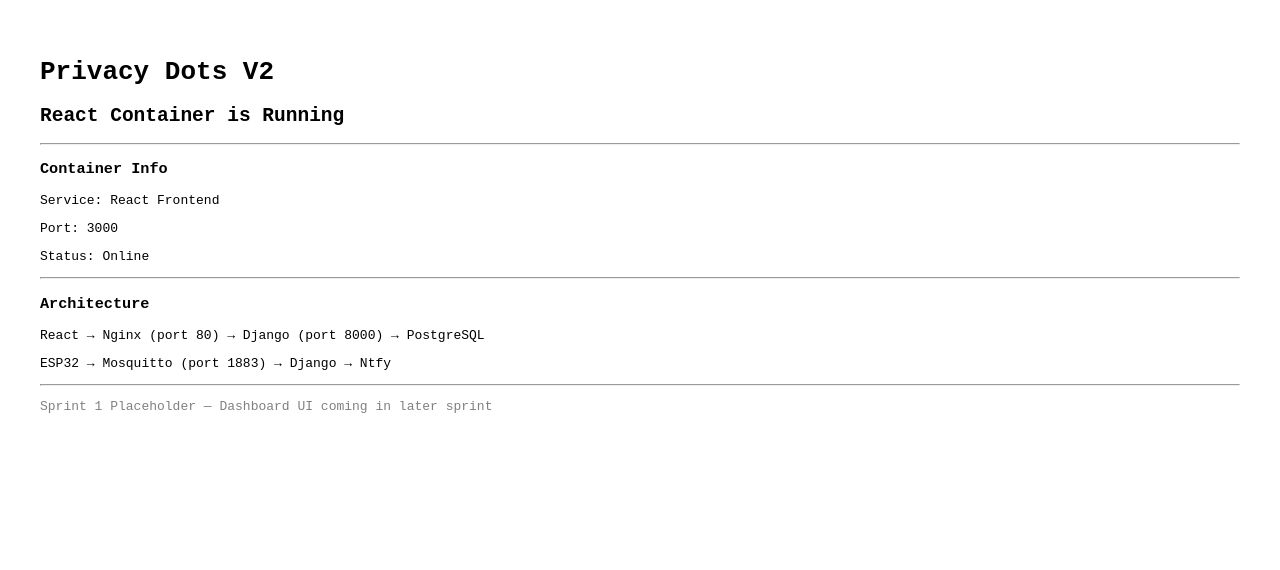
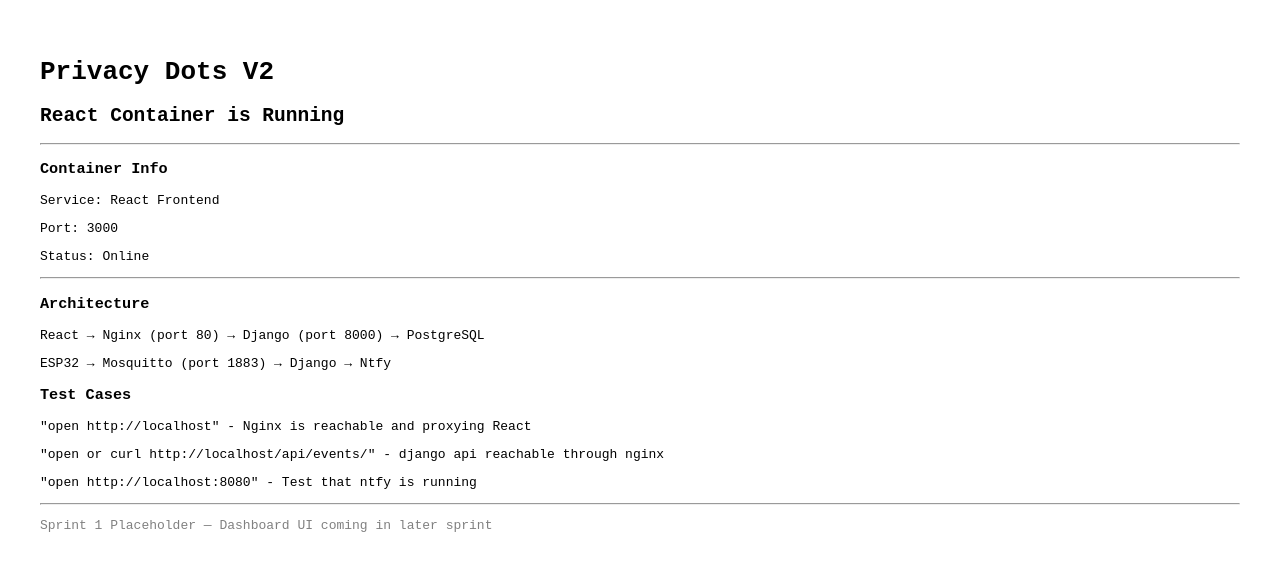
Before and after one commit to devi-walto/Privacy-Dots-V2, a React (Create React App) app in the folder react/: page / in a window 1280 px wide. Shown: the top 570 px of the page. Built offline with nearby package versions, Linux system fonts and the light colour scheme.

Commit message:
Add test cases section to App.js
Added test case instructions for local server checks.

```diff
--- a/react/src/App.js
+++ b/react/src/App.js
@@ -34,6 +34,13 @@ function App() {
       <p>React → Nginx (port 80) → Django (port 8000) → PostgreSQL</p>
       <p>ESP32 → Mosquitto (port 1883) → Django → Ntfy</p>
 
+
+      <h3> Test Cases</h3>
+
+      <p> "open http://localhost" - Nginx is reachable and proxying React</p>
+        <p> "open or curl http://localhost/api/events/" - django api reachable through nginx</p>
+      <p> "open http://localhost:8080" - Test that ntfy is running </p>
+
       <hr />
 
       <p style={{ color: 'gray' }}>
```
